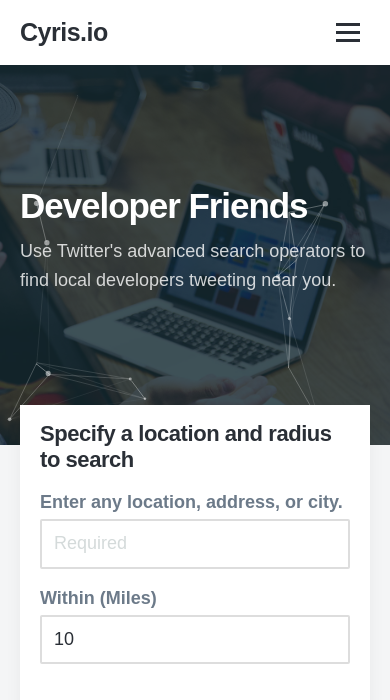
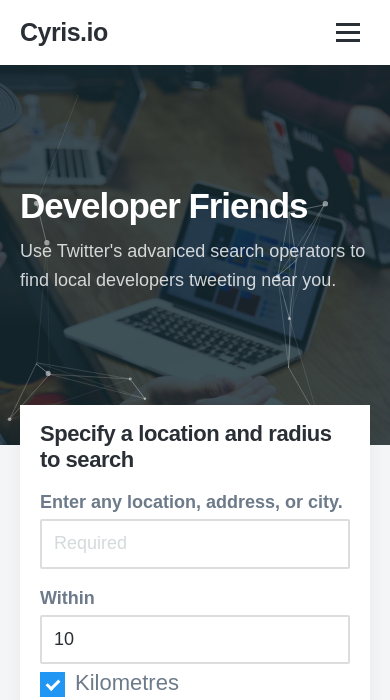
Before and after one commit to dsaha1656/cyrisxd.github.io, a Jekyll site: the page built from tools/developerfriends.html, in a window 390 px wide. Shown: the top 700 px of the page. Built offline with Jekyll 4.4.1, drawn with Linux system fonts in a browser that asks for light colours; nearby versions of some CDN libraries; some web fonts are replaced; some of the changed text lies outside the part shown.

Commit message:
Added different units and select all options.

```diff
--- a/tools/developerfriends.html
+++ b/tools/developerfriends.html
@@ -30,7 +30,7 @@
     }
 
     .addressInput {
-        width: 88%;
+        width: 68%;
     }
 
     /* The container */
@@ -138,20 +138,42 @@
         transform: rotate(45deg);
     }
 
+    .units .container {
+        margin: 8px 20px 8px 0px;
+    }
+
+    .selectControls {
+        float: right;
+        margin-right: 25px;
+    }
+
+    .selectControls span:hover {
+        cursor: pointer;
+        color: #2196F3;
+    }
+
     @media only screen and (max-width: 800px) {
         .searchBoxes {
             width: 100%;
             display: block;
-            margin-top:20px;
+            margin-top: 20px;
         }
 
         .radius {
             width: 100%;
-            margin-top:20px;
+            margin-top: 20px;
         }
 
         .addressInput {
             width: 100%;
+        }
+
+        .selectControls {
+            float: none;
+            margin-right: 0px;
+            text-align: center;
+            width:100%;
+            margin:30px 0px 20px 0px;
         }
     }
 
@@ -194,8 +216,19 @@
         <input type="text" name="address" placeholder="Required" class="contact-form__input" id="autocomplete">
     </div>
     <div class="radius">
-        <label class="contact-form__label">Within (Miles)</label>
+        <label class="contact-form__label">Within</label>
         <input type="text" name="radius" placeholder="Required" class="contact-form__input" value="10" id="radius">
+    </div>
+    <div class="units">
+        <label class="container">Kilometres
+            <input type="radio" value="km" name="units" checked>
+            <span class="checkmark"></span>
+        </label>
+        <label class="container">Miles
+            <input type="radio" value="mi" name="units">
+            <span class="checkmark"></span>
+        </label>
+
     </div>
 </div>
 
@@ -207,7 +240,8 @@
 </div>
 
 <h2>Select some popular search terms</h2>
-
+<div class="selectControls" style="float:right"><span onclick="selectAll()">Select All</span> / <span
+        onclick="deselectAll()">Deselect All</span></div>
 <div class="terms">
     <label class="container">Developer
         <input type="checkbox" value="Developer" name="tags">
```
Also changed, not shown: other parts of tools/developerfriends.html (+11 -1 lines).
